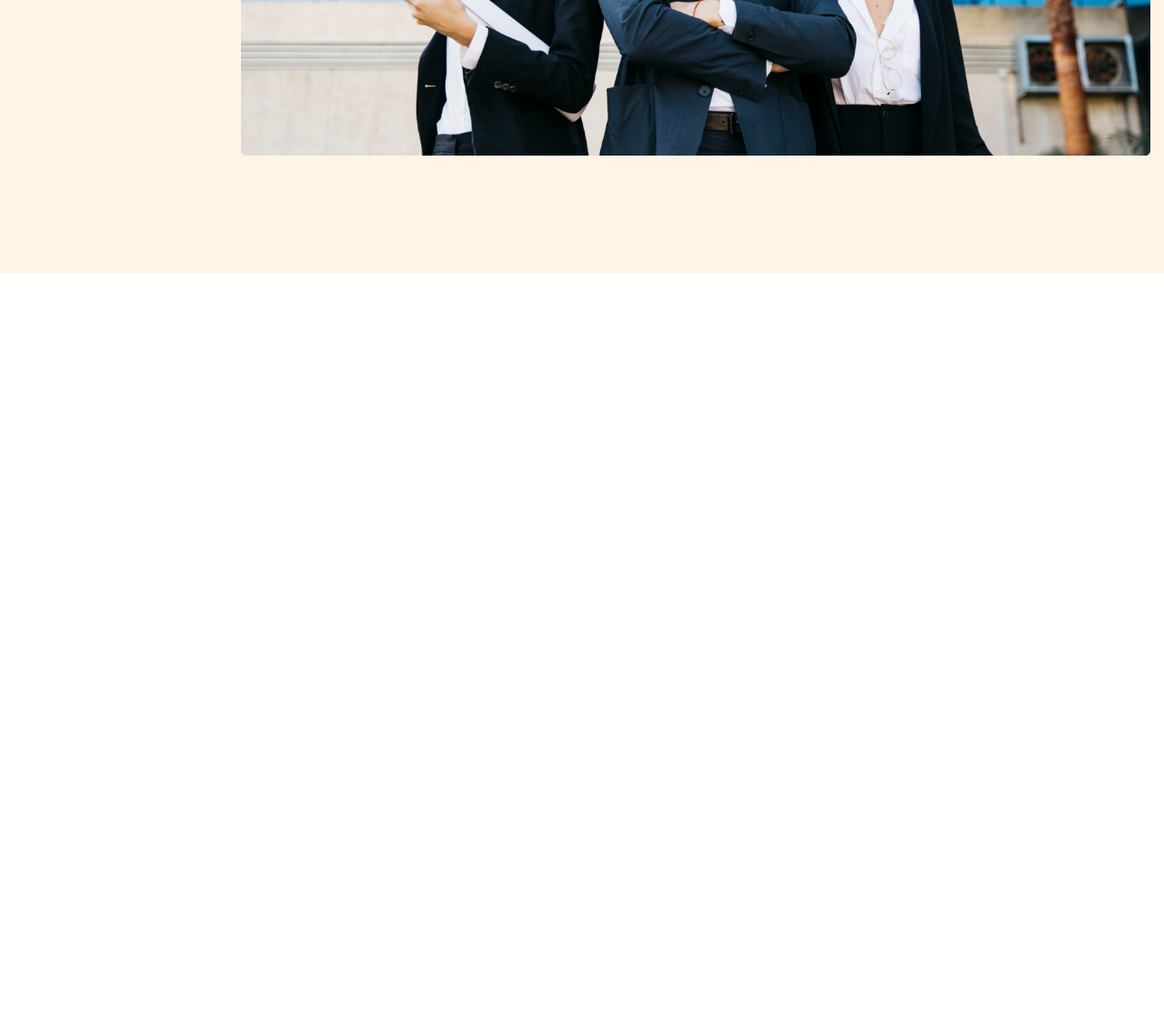
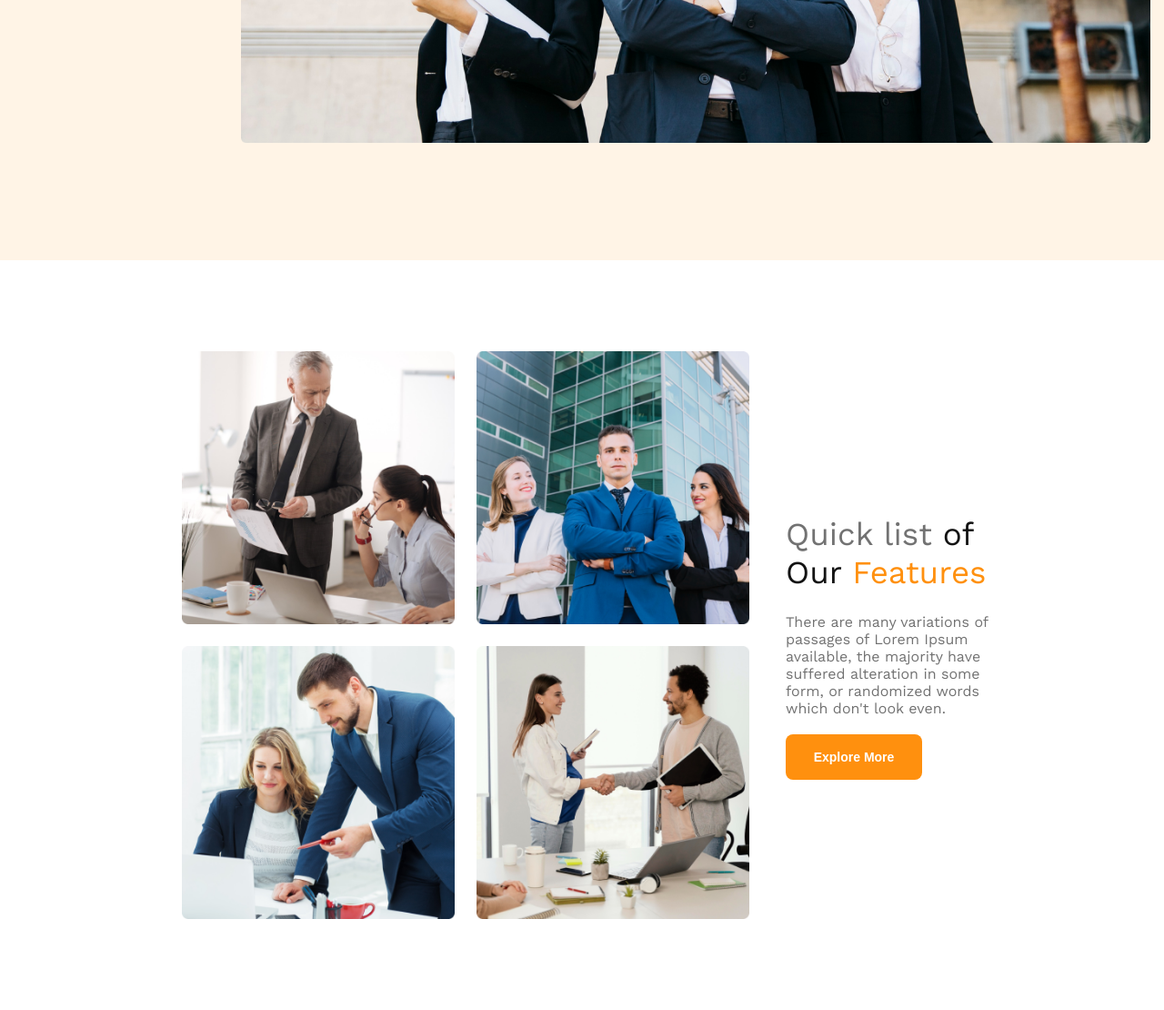
Before and after one commit to saroar-git/Legal-House, a plain HTML site: page index.html in a window 1280 px wide. Shown: the part 782-1892 px from the top of the page at 91% size. Before the commit the page ends 1082 px from the top, so only its background shows below. Drawn offline with nearby package versions, Linux system fonts and the light colour scheme.

Commit message:
new section added

```diff
--- a/index.html
+++ b/index.html
@@ -45,5 +45,23 @@
                 <img class="banner-image" src="images/banner.png" alt="">
             </div>
           </section>
+
+          <!-- feature section  -->
+
+          <section class="features-container">
+                <div class="feature-images">
+                    <img src="images/team1.png" alt="">
+                    <img src="images/team2.png" alt="">
+                    <img src="images/team3.png" alt="">
+                    <img src="images/team4.png" alt="">
+                </div>
+
+                <div class="feature-detail">
+                    <h2 class="feature-title"><span class="gray">Quick list</span> <span class="black">of Our</span> <span class="orange">Features</span></h2>
+
+                    <p class="feature-desc">There are many variations of passages of Lorem Ipsum available, the majority have suffered alteration in some form, or randomized words which don't look even. <br> <br> <button class="primary-btn">Explore More</button></p>
+                </div>
+
+          </section>
 </body>
 </html>
--- a/styles/style.css
+++ b/styles/style.css
@@ -1,6 +1,9 @@
 :root{
     --ghee: rgba(255, 144, 14, 0.1);
     --orange: #FF900E;
+    --white: #ffffff;
+    --gray: #727272;
+    --black:#131313;
 }
 
 *{
@@ -23,6 +26,7 @@ body{
     padding: 0 25px;
     margin: 0 auto;
 }
+
 
 /* nav bar styles  */
 
@@ -49,6 +53,7 @@ body{
     font-weight: 700;
  }
 
+
  /* banner styles */
 
  .banner {
@@ -65,18 +70,18 @@ body{
   .banner-desc {
     font-weight: 400;
     font-size: 16px;
-    color: #727272;
+    color: var(--gray);
     text-align: center;
     margin: 32px 0;
   }
 
   .primary-btn{
-    width: 180px;
-    height: 64px;
+    width: 150px;
+    height: 50px;
     border-radius: 8px;
     border: none;
     background-color: var(--orange);
-    color: white;
+    color: var(--white);
     font-weight: 600;
     font-size: 14px;
   }
@@ -88,21 +93,90 @@ body{
  }
 
 
+/* feature section  */
+
+.features-container{
+   display: flex;
+   gap: 40px;
+   background-color: var(--white);
+}
+
+.feature-images{
+   display: grid;
+   grid-template-columns: repeat(2, 1fr);
+   gap: 24px;
+   margin: 100px 0 100px 200px;
+}
+
+.feature-images img{
+   max-width: 320px;
+   height: 300px;
+}
+
+.feature-detail{
+   margin: 280px 180px 0 0;
+}
+
+.gray{
+   color: var(--gray);
+}
+.orange{
+   color: var(--orange);
+}
+.black{
+   color: var(--black);
+}
+
+.feature-title{
+   font-weight: 500;
+   font-size: 35px;
+}
+
+.feature-desc{
+   font-weight: 400;
+   font-size: 16px;
+   color: var(--gray);
+   margin: 24px 0;
+}
+
 
 
  /* media query  */
 
  @media only screen and (max-width:576px) {
 
-    nav ul{
+   nav ul{
         flex-direction: column;
         gap: 15px;
         padding-top: 100px;
-     }
+   }
 
-     .banner-image{
+   .banner-image{
         width: 100%;
         height: 100%;
         margin: 0 auto;
-      }
- }
+   }
+
+   .features-container{
+         flex-wrap: wrap;
+   }
+
+   .feature-images{
+         grid-template-columns: repeat(1, 1fr);
+         gap: 24px;
+         padding: 0 0;
+         margin: 40px auto;
+   }
+
+   .feature-detail{
+         margin: 0 auto;
+         padding: 0;
+         text-align: center;
+   }
+
+   .feature-desc{
+      font-size: 12px;
+      color: var(--gray);
+      margin: 24px 8px;
+   }
+}
```
